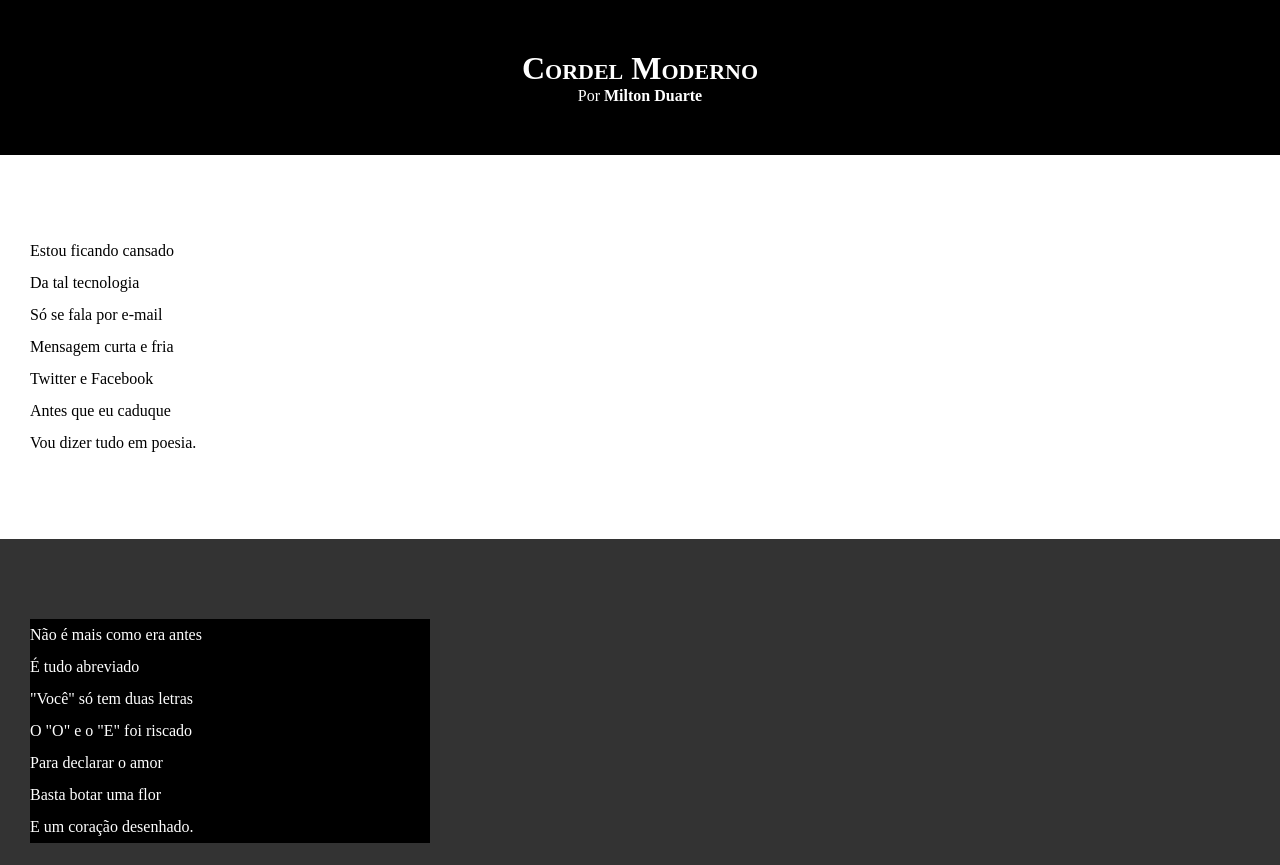
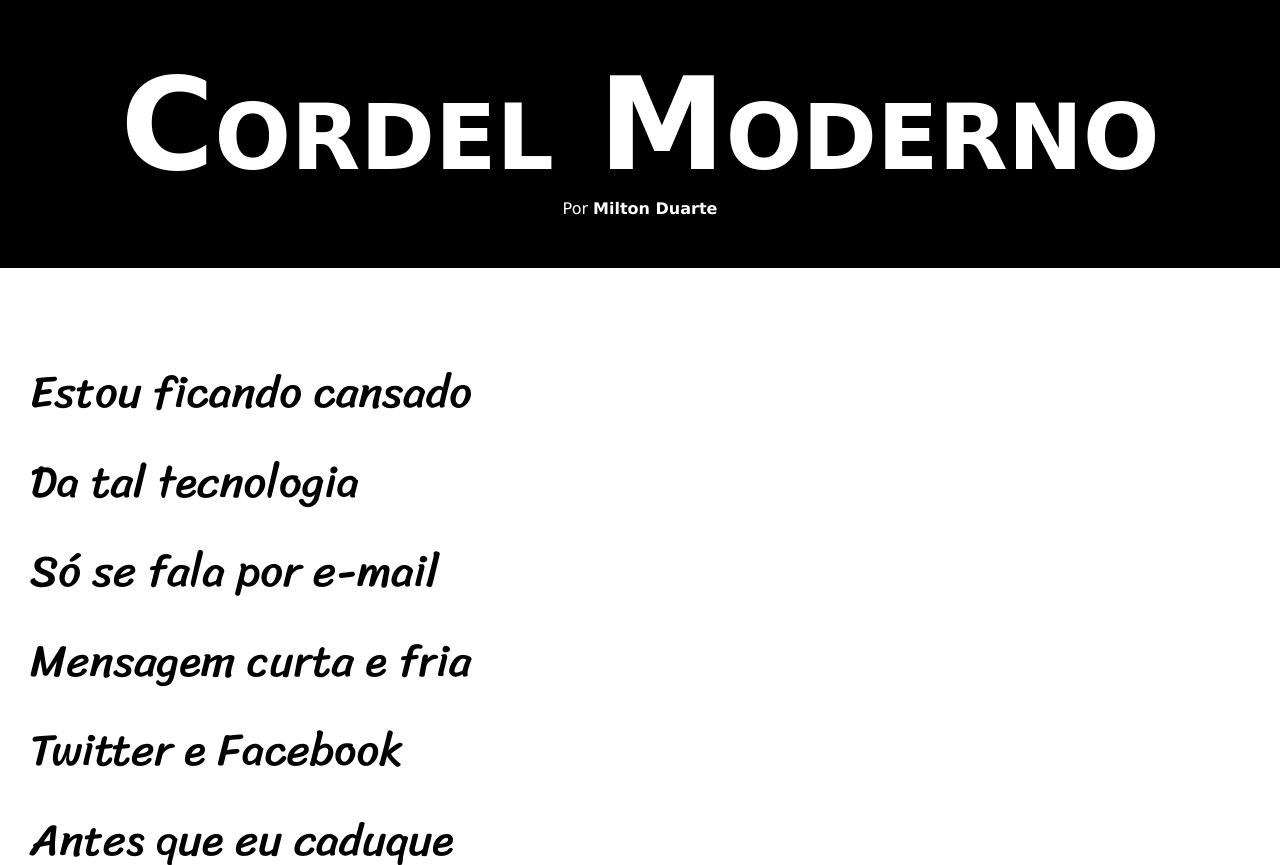
Before and after one commit to paulapascoal/desafio, a plain HTML site: page d011/index.html in a window 1280 px wide. Shown: the top 865 px of the page. Drawn offline with Linux system fonts and the light colour scheme.

Commit message:
atualização de estilos desafio 11

```diff
--- a/d011/estilo/style.css
+++ b/d011/estilo/style.css
@@ -1,13 +1,24 @@
 @charset "UTF-8";
+
+@import url('https://fonts.googleapis.com/css2?family=Passion+One:wght@400;700;900&display=swap');
+@import url('https://fonts.googleapis.com/css2?family=Sriracha&display=swap');
+
+:root{
+    --font1: Verdana, Geneva, Tahoma, san-serif;
+    --font2: "Pasione One", cursive;
+    --font3: "Sriracha", cursive;
+}
 
 *{
     margin: 0px;
     padding: 0px;
+    font-size: 1em;
 }
 
 html, body{
     min-height: 100vh;
     background-color: darkgray;
+    font-family: var(--font1);
 
 
 }
@@ -16,11 +27,14 @@ header{
     background-color: black;
     color: white;
     text-align: center;
+
 }
 
 header > h1{
     padding-top: 50px;
     font-variant: small-caps;
+    font-family: var(--font2);
+    font-size: 10vw;
 }
 
 header > p{
@@ -44,6 +58,8 @@ section{
     padding-bottom: 10vh;
     line-height: 2em;
     padding-left: 30px;
+    font-family: var(--font3);
+    font-size: 3.5vw;
 
 }
 section.normal{
@@ -58,7 +74,8 @@ section.imagem{
 }
 
 section.imagem > p{
-    width: 400px;
+    display: inline-block;
+    padding: 5px;
     background-color: rgba(0, 0, 0, 253);
 }
 
```
